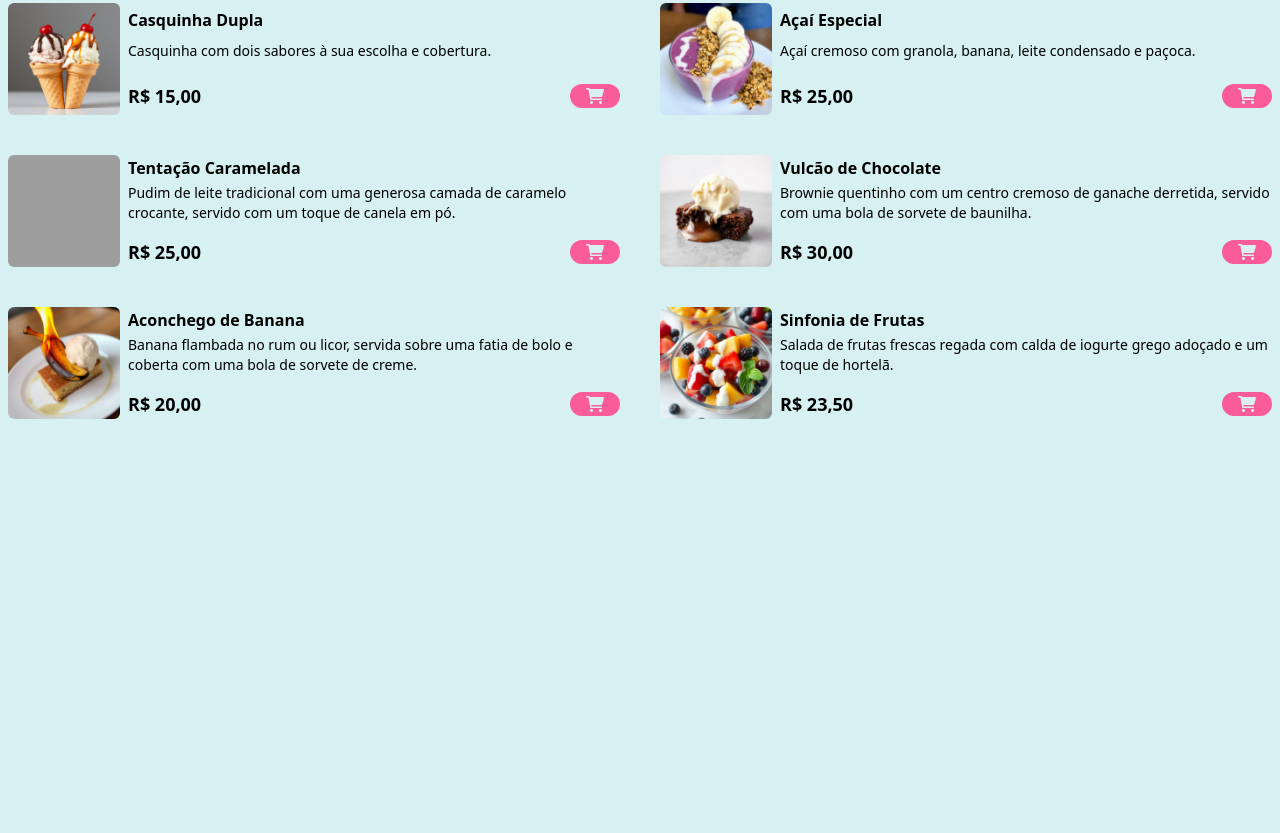
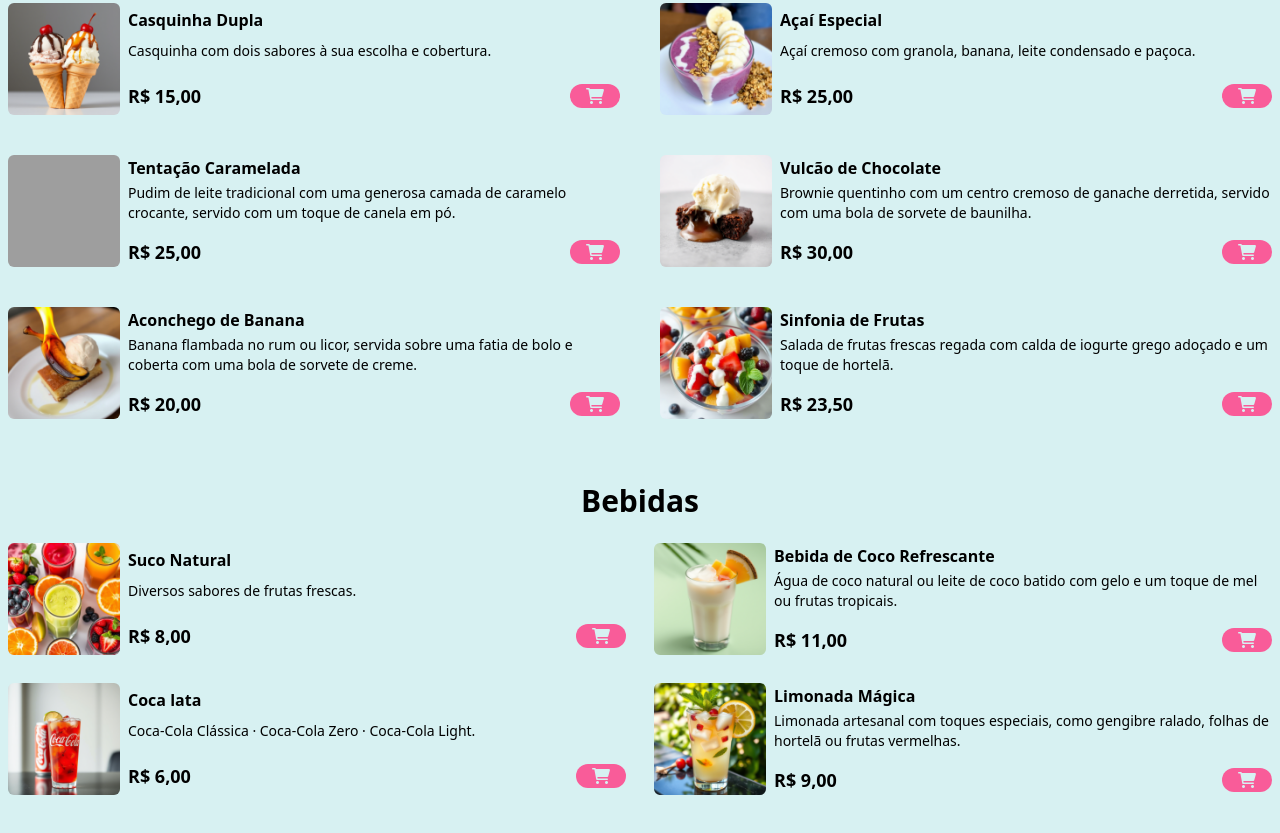
Before and after one commit to wesleysaraivaa/menu-sobremesa, a website: page src/index.html in a window 1280 px wide. Shown: the part 665-1498 px from the top of the page. Before the commit the page ends 1148 px from the top, so only its background shows below. Drawn offline with Linux system fonts and the light colour scheme; grey boxes are pictures that could not be loaded.

Commit message:
(FEAT:inclusao das div das bebidas)

```diff
--- a/src/index.html
+++ b/src/index.html
@@ -277,6 +277,121 @@
           </div>
         </div>
       </main>
+      <div class="text-center mx-auto max-w-7xl px-2 my-2">
+        <h2 class="text-2xl md:text-3xl font-bold mt-9 mb-6">Bebidas</h2>
+      </div>
+      <div
+        class="grid grid-cols-1 md:grid-cols-2 gap-7 md-gap-10 mx-auto max-w-7xl px-2 mb-16"
+        id="menu"
+      >
+        <div class="flex gap-2">
+          <img
+            src="/src/assets/img/Suco-Natural.png"
+            alt="Sundae Especial"
+            class="w-28 h-28 rounded-md hover:scale-110 hover:-rotate-2 duration-300"
+          />
+          <div class="w-full flex flex-col justify-around">
+            <p class="font-bold">Suco Natural</p>
+            <p class="text-sm">Diversos sabores de frutas frescas.</p>
+            <div class="flex items-center gap-2 justify-between mt-3">
+              <p class="font-bold text-lg">R$ 8,00</p>
+              <button
+                class="bg-[#f95c99] px-4 rounded-full add-to-cart-btn"
+                data-name="Suco Natural"
+                data-price="8.00"
+              >
+                <i
+                  class="fa-solid fa-cart-shopping text-[#d7f1f2] cursor-pointer"
+                >
+                </i>
+              </button>
+            </div>
+          </div>
+        </div>
+
+        <div class="flex gap-2">
+          <img
+            src="/src/assets/img/Bebida-de-Coco-Refrescante.png"
+            alt="Sundae Especial"
+            class="w-28 h-28 rounded-md hover:scale-110 hover:-rotate-2 duration-300"
+          />
+          <div class="w-full flex flex-col justify-around">
+            <p class="font-bold">Bebida de Coco Refrescante</p>
+            <p class="text-sm">
+              Água de coco natural ou leite de coco batido com gelo e um toque
+              de mel ou frutas tropicais.
+            </p>
+            <div class="flex items-center gap-2 justify-between mt-3">
+              <p class="font-bold text-lg">R$ 11,00</p>
+              <button
+                class="bg-[#f95c99] px-4 rounded-full add-to-cart-btn"
+                data-name="Bebida de Coco Refrescante"
+                data-price="11.00"
+              >
+                <i
+                  class="fa-solid fa-cart-shopping text-[#d7f1f2] cursor-pointer"
+                >
+                </i>
+              </button>
+            </div>
+          </div>
+        </div>
+
+        <div class="flex gap-2">
+          <img
+            src="/src/assets/img/Coca-lata.png"
+            alt="Sundae Especial"
+            class="w-28 h-28 rounded-md hover:scale-110 hover:-rotate-2 duration-300"
+          />
+          <div class="w-full flex flex-col justify-around">
+            <p class="font-bold">Coca lata</p>
+            <p class="text-sm">
+              Coca-Cola Clássica · Coca-Cola Zero · Coca-Cola Light.
+            </p>
+            <div class="flex items-center gap-2 justify-between mt-3">
+              <p class="font-bold text-lg">R$ 6,00</p>
+              <button
+                class="bg-[#f95c99] px-4 rounded-full add-to-cart-btn"
+                data-name="Bebida de Coco Refrescante"
+                data-price="11.00"
+              >
+                <i
+                  class="fa-solid fa-cart-shopping text-[#d7f1f2] cursor-pointer"
+                >
+                </i>
+              </button>
+            </div>
+          </div>
+        </div>
+
+        <div class="flex gap-2">
+          <img
+            src="/src/assets/img/Limonada-Mágica.png"
+            alt="Sundae Especial"
+            class="w-28 h-28 rounded-md hover:scale-110 hover:-rotate-2 duration-300"
+          />
+          <div class="w-full flex flex-col justify-around">
+            <p class="font-bold">Limonada Mágica</p>
+            <p class="text-sm">
+              Limonada artesanal com toques especiais, como gengibre ralado,
+              folhas de hortelã ou frutas vermelhas.
+            </p>
+            <div class="flex items-center gap-2 justify-between mt-3">
+              <p class="font-bold text-lg">R$ 9,00</p>
+              <button
+                class="bg-[#f95c99] px-4 rounded-full add-to-cart-btn"
+                data-name="Limonada Mágica"
+                data-price="9.00"
+              >
+                <i
+                  class="fa-solid fa-cart-shopping text-[#d7f1f2] cursor-pointer"
+                >
+                </i>
+              </button>
+            </div>
+          </div>
+        </div>
+      </div>
     </div>
   </body>
 </html>
```
Also changed, not shown: src/assets/img/Agua-Mineral.png (added), src/assets/img/Bebida-de-Coco-Refrescante.png (added), src/assets/img/Coca-lata.png (added), src/assets/img/Limonada-Mágica.png (added), src/assets/img/Suco-Natural.png (added), src/styles/output.css.
